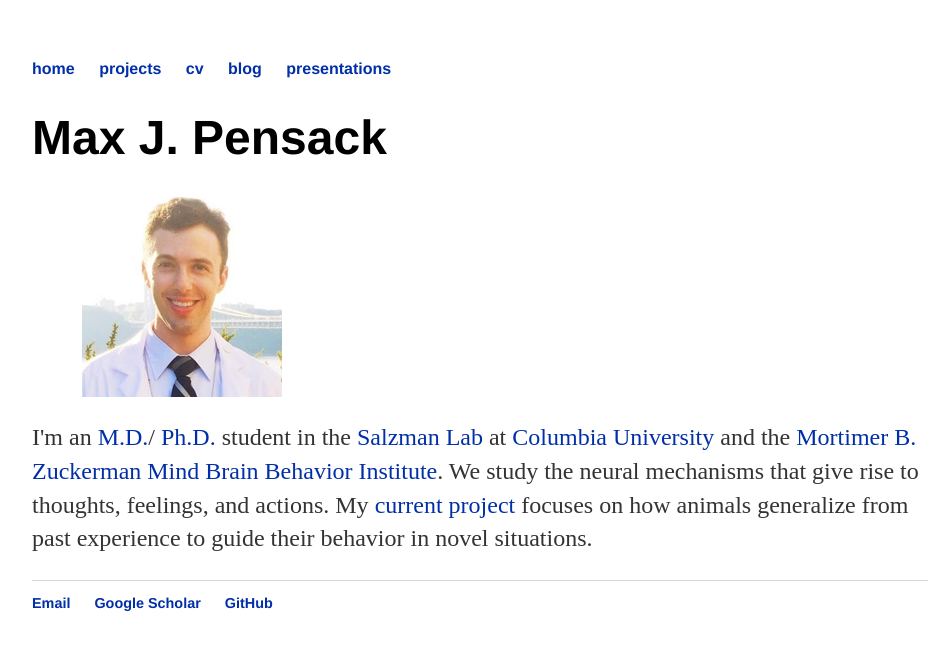
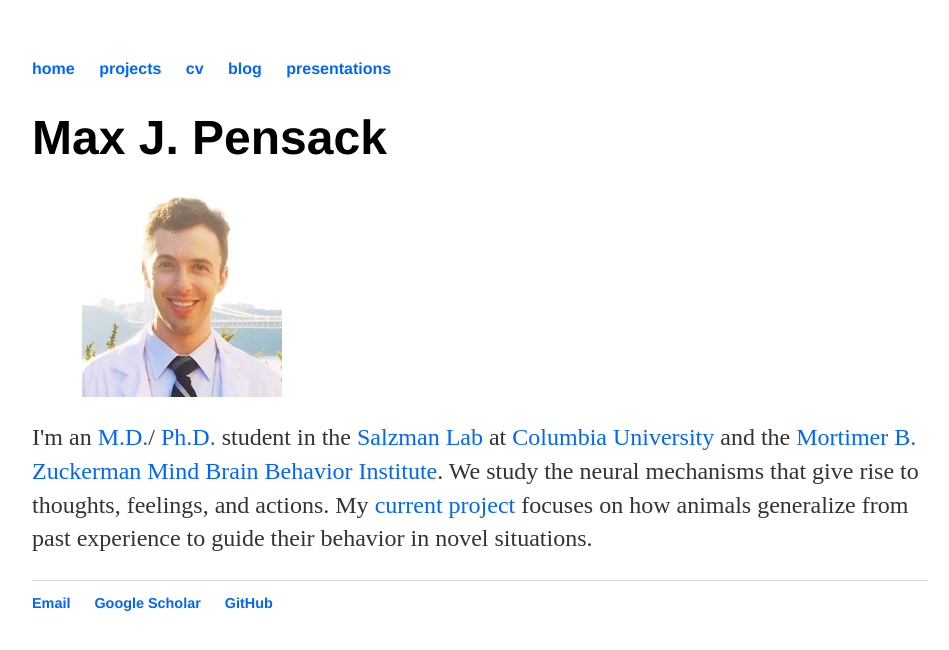
Before and after one commit to maxpensack/maxpensack.github.io, a Jekyll site: the page built from index.html, in a window 1280 px wide. Shown: the top 650 px of the page, without its empty margins (160-1109 px from the left). Built offline with Jekyll 4.4.1, drawn with Linux system fonts in a browser that asks for light colours.

Commit message:
Update main.css

```diff
--- a/css/main.css
+++ b/css/main.css
@@ -14,7 +14,7 @@ nav ul li, footer ul li {
 }
 a {
     text-decoration: none;
-    color: #002fa7;
+    color: #0066ff;
 }
 a:hover {
     text-decoration: underline;
```
